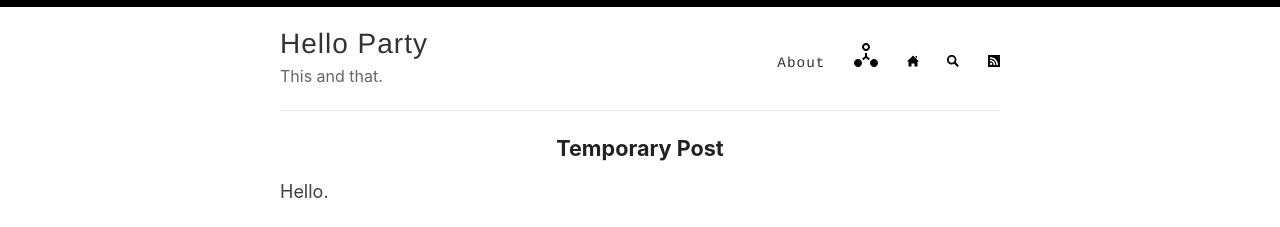
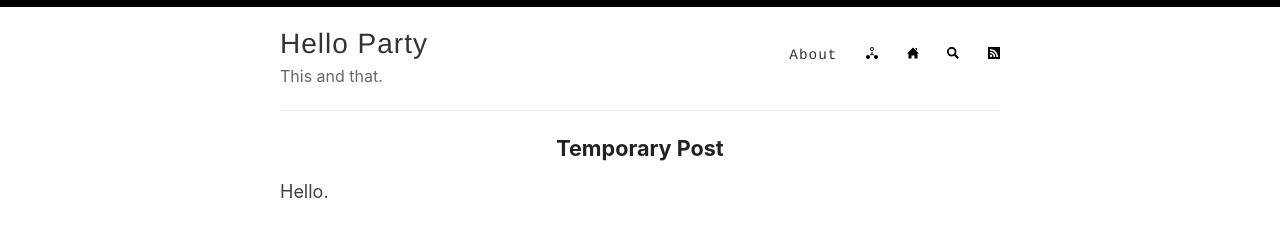
Before and after one commit to hello-party/hello-party-old.github.io, a Jekyll site: the page built from index.html, in a window 1280 px wide. Shown: the top 227 px of the page. Built offline with Jekyll 4.4.1, drawn with Linux system fonts in a browser that asks for light colours; the list of posts is cut into pages by our own code.

Commit message:
Update default.html

```diff
--- a/_layouts/default.html
+++ b/_layouts/default.html
@@ -28,7 +28,7 @@
 
             <nav>
               <a href="{{ site.baseurl }}/about">About</a>
-              <a href="{{ site.baseurl }}/categories"><svg xmlns="http://www.w3.org/2000/svg" width="24" height="24" viewBox="0 0 24 24"><path d="M20 16c-2.209 0-4 1.791-4 4s1.791 4 4 4 4-1.791 4-4-1.791-4-4-4zm-16 0c-2.209 0-4 1.791-4 4s1.791 4 4 4 4-1.791 4-4-1.791-4-4-4zm8-14c1.103 0 2 .897 2 2s-.897 2-2 2-2-.897-2-2 .897-2 2-2zm0-2c-2.209 0-4 1.791-4 4s1.791 4 4 4 4-1.791 4-4-1.791-4-4-4zm3.873 15.655l-2.873-2.404v-3.341c-.326.055-.658.09-1 .09s-.674-.035-1-.09v3.341l-2.873 2.404c.484.46.892 1 1.201 1.598l2.672-2.253 2.672 2.253c.309-.598.717-1.137 1.201-1.598z"/></svg></a>
+              <a href="{{ site.baseurl }}/categories"><svg xmlns="http://www.w3.org/2000/svg" width="12" height="12" viewBox="0 0 24 24"><path d="M20 16c-2.209 0-4 1.791-4 4s1.791 4 4 4 4-1.791 4-4-1.791-4-4-4zm-16 0c-2.209 0-4 1.791-4 4s1.791 4 4 4 4-1.791 4-4-1.791-4-4-4zm8-14c1.103 0 2 .897 2 2s-.897 2-2 2-2-.897-2-2 .897-2 2-2zm0-2c-2.209 0-4 1.791-4 4s1.791 4 4 4 4-1.791 4-4-1.791-4-4-4zm3.873 15.655l-2.873-2.404v-3.341c-.326.055-.658.09-1 .09s-.674-.035-1-.09v3.341l-2.873 2.404c.484.46.892 1 1.201 1.598l2.672-2.253 2.672 2.253c.309-.598.717-1.137 1.201-1.598z"/></svg></a>
               <a href="{{ site.baseurl }}/"><svg xmlns="http://www.w3.org/2000/svg" width="12" height="12" viewBox="0 0 24 24"><path d="M21 13v10h-6v-6h-6v6h-6v-10h-3l12-12 12 12h-3zm-1-5.907v-5.093h-3v2.093l3 3z"/></svg></a>
               <a href="{{ site.baseurl }}/search"><svg xmlns="http://www.w3.org/2000/svg" width="12" height="12" viewBox="0 0 24 24"><path d="M23.822 20.88l-6.353-6.354c.93-1.465 1.467-3.2 1.467-5.059.001-5.219-4.247-9.467-9.468-9.467s-9.468 4.248-9.468 9.468c0 5.221 4.247 9.469 9.468 9.469 1.768 0 3.421-.487 4.839-1.333l6.396 6.396 3.119-3.12zm-20.294-11.412c0-3.273 2.665-5.938 5.939-5.938 3.275 0 5.94 2.664 5.94 5.938 0 3.275-2.665 5.939-5.94 5.939-3.274 0-5.939-2.664-5.939-5.939z"/></svg></a>
               <a href="{{ site.baseurl }}/feed.xml"><svg xmlns="http://www.w3.org/2000/svg" width="12" height="12" viewBox="0 0 24 24"><path d="M0 0v24h24v-24h-24zm6.168 20c-1.197 0-2.168-.969-2.168-2.165s.971-2.165 2.168-2.165 2.167.969 2.167 2.165-.97 2.165-2.167 2.165zm5.18 0c-.041-4.029-3.314-7.298-7.348-7.339v-3.207c5.814.041 10.518 4.739 10.56 10.546h-3.212zm5.441 0c-.021-7.063-5.736-12.761-12.789-12.792v-3.208c8.83.031 15.98 7.179 16 16h-3.211z"/></svg></a>
```
